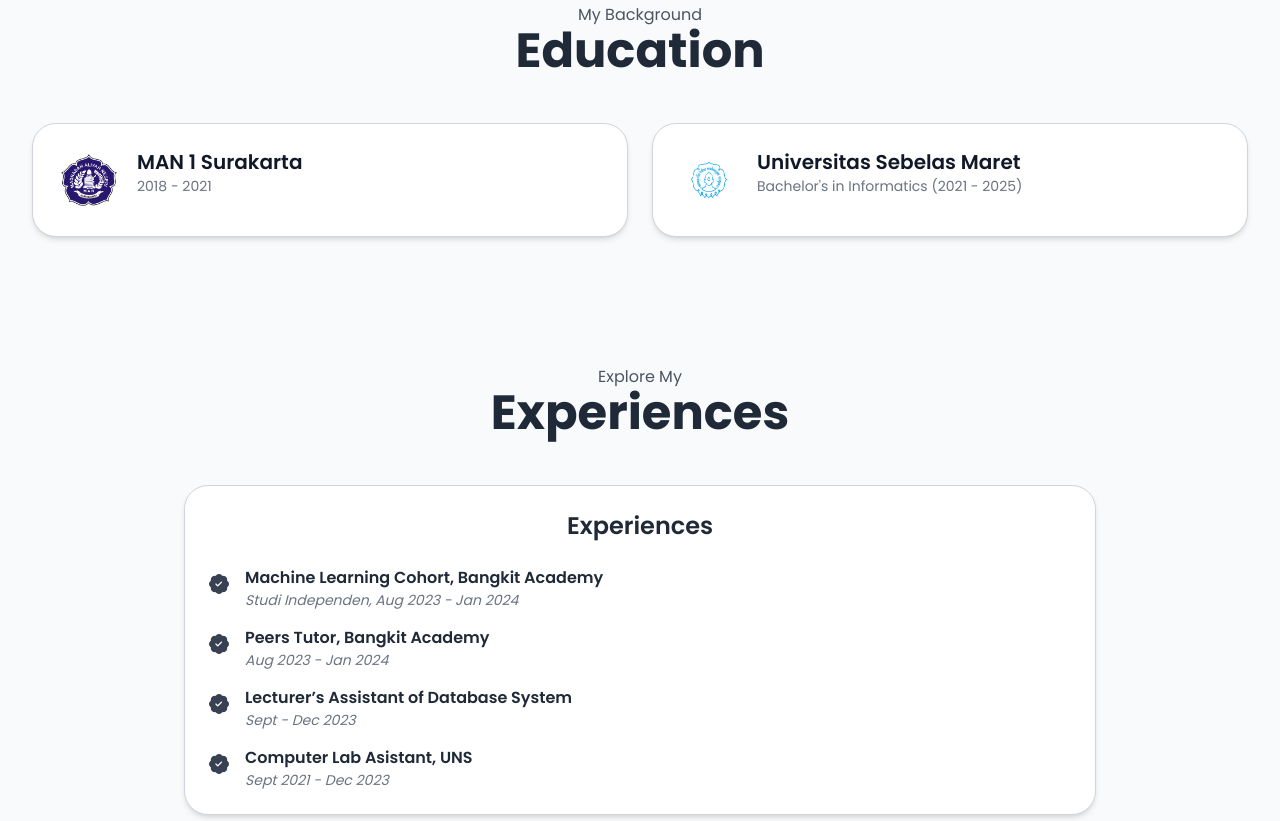
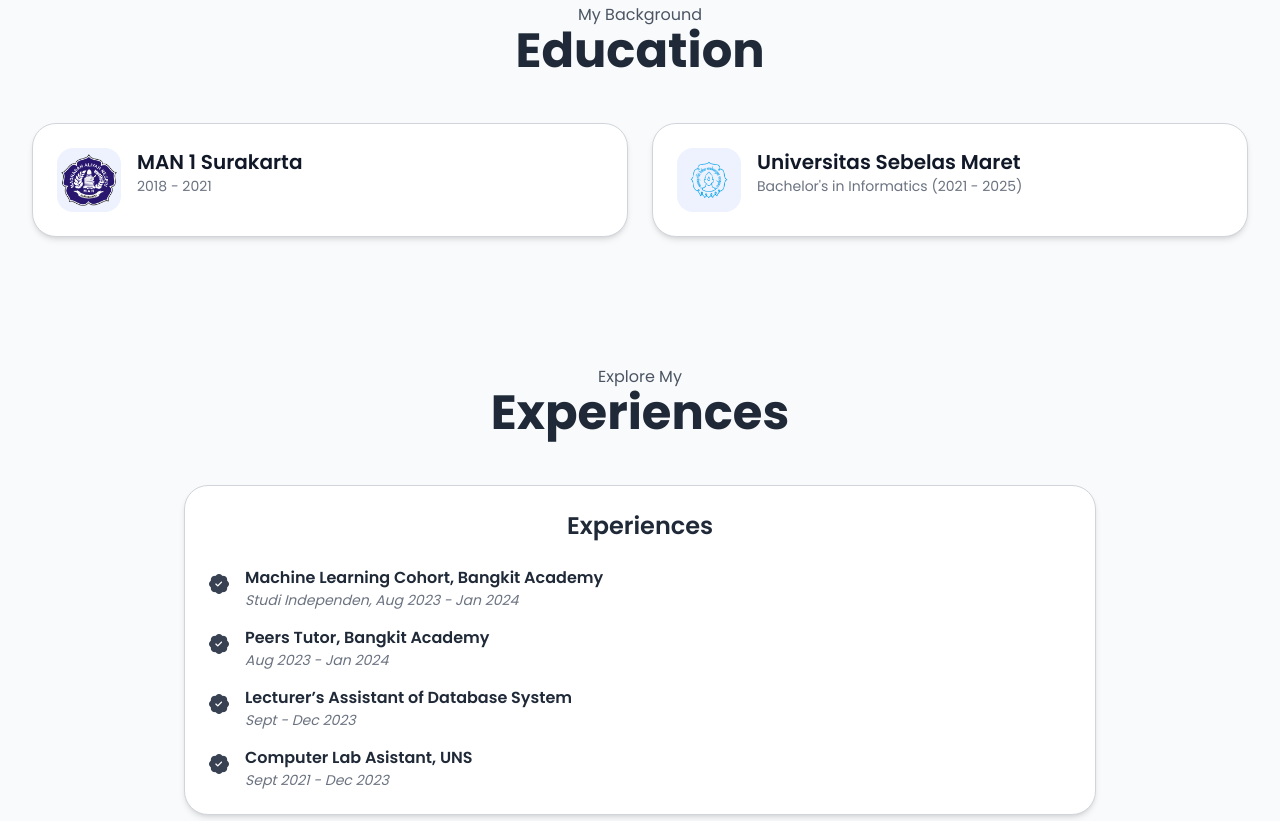
Before and after one commit to anangfathh/anangfathh.github.io, a plain HTML site: page index.html in a window 1280 px wide. Shown: the part 1499-2320 px from the top of the page. Drawn offline with nearby package versions, Linux system fonts and the light colour scheme.

Commit message:
Refactor project logos and enhance project section layout in index.html

```diff
--- a/index.html
+++ b/index.html
@@ -188,16 +188,8 @@
       <div class="mt-12 grid gap-6 md:grid-cols-2">
         <article class="p-6 bg-white dark:bg-gray-800 border border-gray-300 dark:border-gray-700 rounded-3xl shadow-md transition-transform duration-300 hover:-translate-y-1 hover:shadow-lg fade-in">
           <div class="flex items-start gap-4">
-            <div class="relative w-16 h-16">
-              <div class="absolute inset-0 flex items-center justify-center rounded-2xl bg-indigo-50 text-indigo-600 font-semibold uppercase tracking-wide dark:bg-indigo-900/40 dark:text-indigo-200">MAN</div>
-              <img
-                src="./assets/MAN.png"
-                alt="Logo MAN 1 Surakarta"
-                class="absolute inset-0 hidden h-full w-full rounded-2xl object-contain p-1"
-                loading="lazy"
-                onload="this.classList.remove('hidden'); this.previousElementSibling.classList.add('hidden');"
-                onerror="this.classList.add('hidden'); this.previousElementSibling.classList.remove('hidden');"
-              />
+            <div class="w-16 h-16 flex-shrink-0">
+              <img src="./assets/MAN.png" alt="Logo MAN 1 Surakarta" class="w-full h-full rounded-2xl object-contain p-1 bg-indigo-50 dark:bg-indigo-900/40" />
             </div>
             <div>
               <h3 class="text-xl font-semibold text-gray-900 dark:text-gray-100">MAN 1 Surakarta</h3>
@@ -207,16 +199,8 @@
         </article>
         <article class="p-6 bg-white dark:bg-gray-800 border border-gray-300 dark:border-gray-700 rounded-3xl shadow-md transition-transform duration-300 hover:-translate-y-1 hover:shadow-lg fade-in">
           <div class="flex items-start gap-4">
-            <div class="relative w-16 h-16">
-              <div class="absolute inset-0 flex items-center justify-center rounded-2xl bg-indigo-50 text-indigo-600 font-semibold uppercase tracking-wide dark:bg-indigo-900/40 dark:text-indigo-200">UNS</div>
-              <img
-                src="./assets/UNS.png"
-                alt="Logo Universitas Sebelas Maret"
-                class="absolute inset-0 hidden h-full w-full rounded-2xl object-contain p-1"
-                loading="lazy"
-                onload="this.classList.remove('hidden'); this.previousElementSibling.classList.add('hidden');"
-                onerror="this.classList.add('hidden'); this.previousElementSibling.classList.remove('hidden');"
-              />
+            <div class="w-16 h-16 flex-shrink-0">
+              <img src="./assets/UNS.png" alt="Logo Universitas Sebelas Maret" class="w-full h-full rounded-2xl object-contain p-1 bg-indigo-50 dark:bg-indigo-900/40" />
             </div>
             <div>
               <h3 class="text-xl font-semibold text-gray-900 dark:text-gray-100">Universitas Sebelas Maret</h3>
@@ -500,24 +484,33 @@
       <h1 class="text-center text-4xl md:text-5xl font-bold fade-in">Projects</h1>
       <div class="grid grid-cols-1 md:grid-cols-2 lg:grid-cols-3 gap-8 mt-12">
         <div class="p-6 bg-white dark:bg-gray-800 border border-gray-300 dark:border-gray-700 rounded-3xl shadow-md text-center fade-in">
-          <img src="https://via.placeholder.com/400x250" alt="Project 1" class="rounded-2xl mb-4 w-full object-cover" />
+          <div class="w-full h-48 bg-gradient-to-br from-indigo-100 to-purple-100 dark:from-indigo-900/40 dark:to-purple-900/40 rounded-2xl mb-4 flex items-center justify-center">
+            <i class="bi bi-code-slash text-6xl text-indigo-600 dark:text-indigo-400"></i>
+          </div>
           <h2 class="text-2xl font-semibold mb-2">Project One</h2>
+          <p class="text-sm text-gray-600 dark:text-gray-400 mb-4">Description of your amazing project goes here</p>
           <div class="flex justify-center gap-4 mt-4">
             <button class="font-semibold py-2 px-6 rounded-full border-2 border-gray-800 dark:border-gray-200 hover:bg-gray-800 hover:text-white dark:hover:bg-gray-200 dark:hover:text-gray-800 transition-all duration-300">GitHub</button>
             <button class="font-semibold py-2 px-6 rounded-full bg-gray-800 text-white dark:bg-gray-200 dark:text-gray-800 hover:opacity-90 transition-opacity duration-300">Live Demo</button>
           </div>
         </div>
         <div class="p-6 bg-white dark:bg-gray-800 border border-gray-300 dark:border-gray-700 rounded-3xl shadow-md text-center fade-in">
-          <img src="https://via.placeholder.com/400x250" alt="Project 2" class="rounded-2xl mb-4 w-full object-cover" />
+          <div class="w-full h-48 bg-gradient-to-br from-blue-100 to-cyan-100 dark:from-blue-900/40 dark:to-cyan-900/40 rounded-2xl mb-4 flex items-center justify-center">
+            <i class="bi bi-laptop text-6xl text-blue-600 dark:text-blue-400"></i>
+          </div>
           <h2 class="text-2xl font-semibold mb-2">Project Two</h2>
+          <p class="text-sm text-gray-600 dark:text-gray-400 mb-4">Description of your amazing project goes here</p>
           <div class="flex justify-center gap-4 mt-4">
             <button class="font-semibold py-2 px-6 rounded-full border-2 border-gray-800 dark:border-gray-200 hover:bg-gray-800 hover:text-white dark:hover:bg-gray-200 dark:hover:text-gray-800 transition-all duration-300">GitHub</button>
             <button class="font-semibold py-2 px-6 rounded-full bg-gray-800 text-white dark:bg-gray-200 dark:text-gray-800 hover:opacity-90 transition-opacity duration-300">Live Demo</button>
           </div>
         </div>
         <div class="p-6 bg-white dark:bg-gray-800 border border-gray-300 dark:border-gray-700 rounded-3xl shadow-md text-center fade-in">
-          <img src="D:\codingan\anangfathh.github.io\assets\20231210_113931.jpg" alt="Project 3" class="rounded-2xl mb-4 w-full object-cover" />
+          <div class="w-full h-48 bg-gradient-to-br from-green-100 to-emerald-100 dark:from-green-900/40 dark:to-emerald-900/40 rounded-2xl mb-4 flex items-center justify-center">
+            <i class="bi bi-cpu text-6xl text-green-600 dark:text-green-400"></i>
+          </div>
           <h2 class="text-2xl font-semibold mb-2">Project Three</h2>
+          <p class="text-sm text-gray-600 dark:text-gray-400 mb-4">Description of your amazing project goes here</p>
           <div class="flex justify-center gap-4 mt-4">
             <button class="font-semibold py-2 px-6 rounded-full border-2 border-gray-800 dark:border-gray-200 hover:bg-gray-800 hover:text-white dark:hover:bg-gray-200 dark:hover:text-gray-800 transition-all duration-300">GitHub</button>
             <button class="font-semibold py-2 px-6 rounded-full bg-gray-800 text-white dark:bg-gray-200 dark:text-gray-800 hover:opacity-90 transition-opacity duration-300">Live Demo</button>
```
